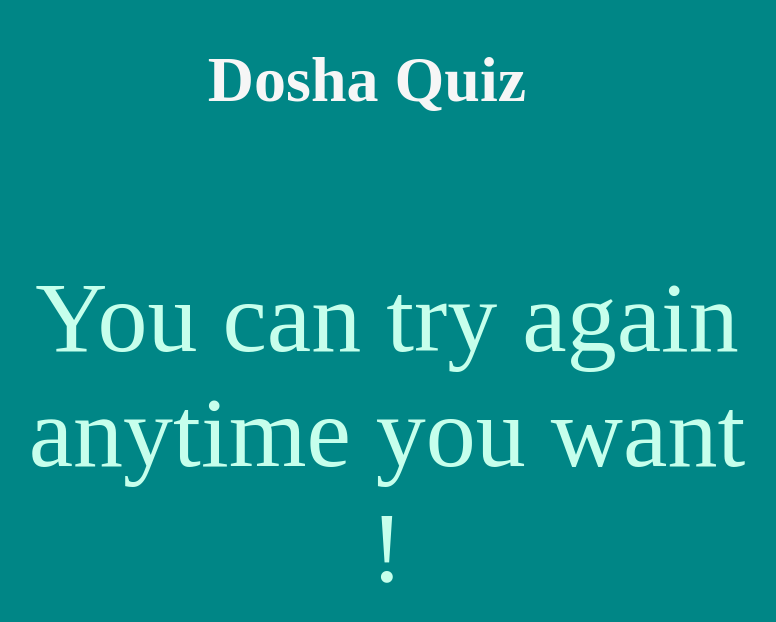
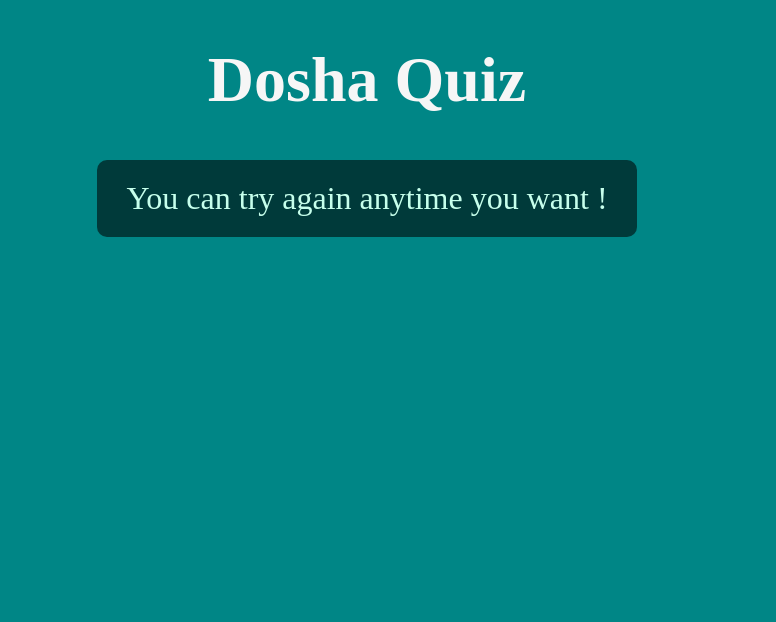
Before and after one commit to shell-raiser/Dosha-quiz-app, a plain HTML site: page index.html in a window 1280 px wide. Both pictures are taken after a click on the button "Quit". Shown: the whole page, without its empty margins (273-1049 px from the left). Drawn offline with Linux system fonts and the light colour scheme.

Commit message:
Made the result more readable and added a BG

```diff
--- a/style.css
+++ b/style.css
@@ -80,16 +80,15 @@ body{
 	background-color:rgb(106, 90, 205)
 }
 #result{
-	font-size:100px;
+	padding: 20px;
+	align-self: center;
 	text-align: center;
-	height: 100px;
-	width: 60%;
-	position: absolute;
-	left:20%;
-	top: 30%;
-	transform: translateX(-50) translateY(-50);
-	padding: 20px;
+	margin: auto;
+	font-size: 200%;
+	max-width: 500px;
 	color: #c6ffec;
+	background: #003a3a;
+	border-radius: 10px;
 }
 #probStats{
 	align-self: center;
```
